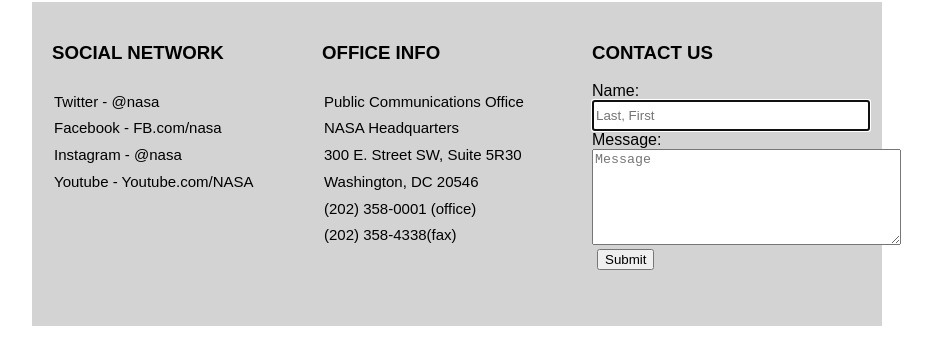
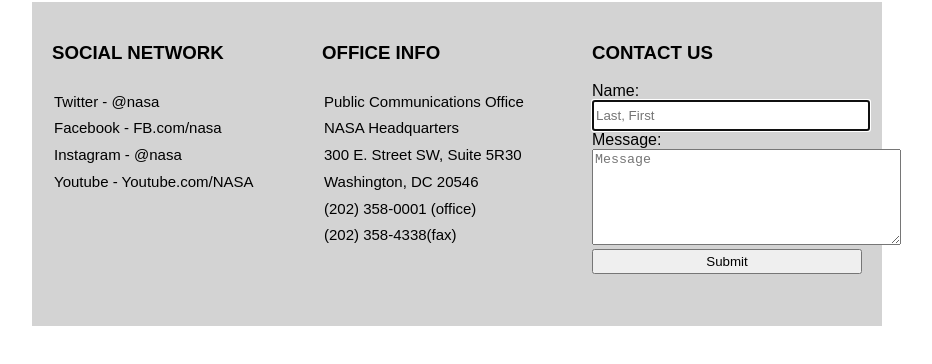
Before and after one commit to jeffgulick/nasa_page, a plain HTML site: page index.html in a window 1280 px wide. Shown: the part 518-882 px from the top of the page, without its empty margins (183-1115 px from the left). Drawn offline with Linux system fonts and the light colour scheme.

Commit message:
updated submit button

```diff
--- a/index.html
+++ b/index.html
@@ -28,8 +28,8 @@
                 <input type="text" id="name" placeholder="Last, First" required autofocus><br>
                 <label class="msg" for="message">Message: </label><br>
                 <textarea name="message" id="message" cols="36" rows="6" placeholder="Message" required></textarea><br>
+                <input type="submit" value="Submit">
             </form>
-            <button>Submit</button>
         </article>
     </section>
 </body>
```
